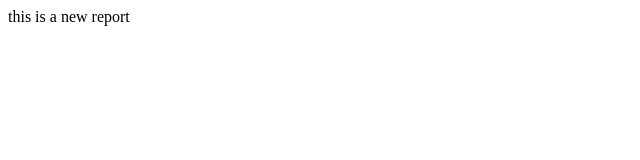
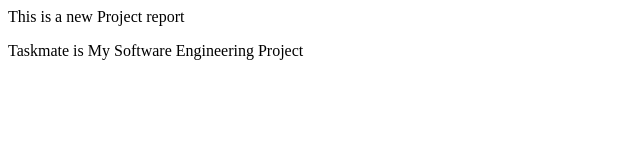
Before and after one commit to MdYashinAhmed-Nadim/LocalReport, a plain HTML site: page Index.html in a window 1280 px wide. Shown: the whole page, without its empty margins (0-640 px from the left). Drawn offline with Linux system fonts and the light colour scheme.

Commit message:
Update Index.html

```diff
--- a/Index.html
+++ b/Index.html
@@ -1 +1,2 @@
-<p> this is a new report </p>
+<p> This is a new Project report </p>
+<p> Taskmate is My Software Engineering Project</p>
```
